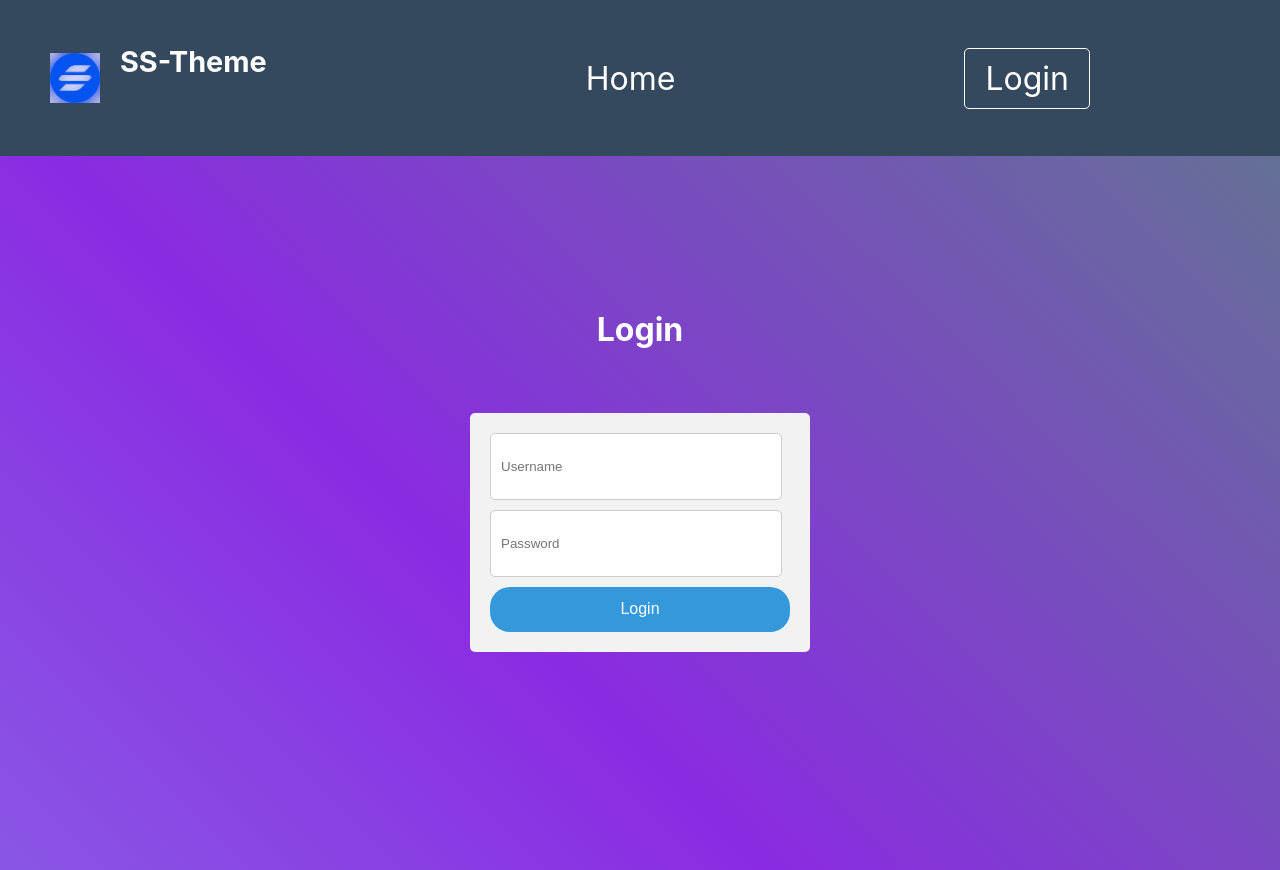
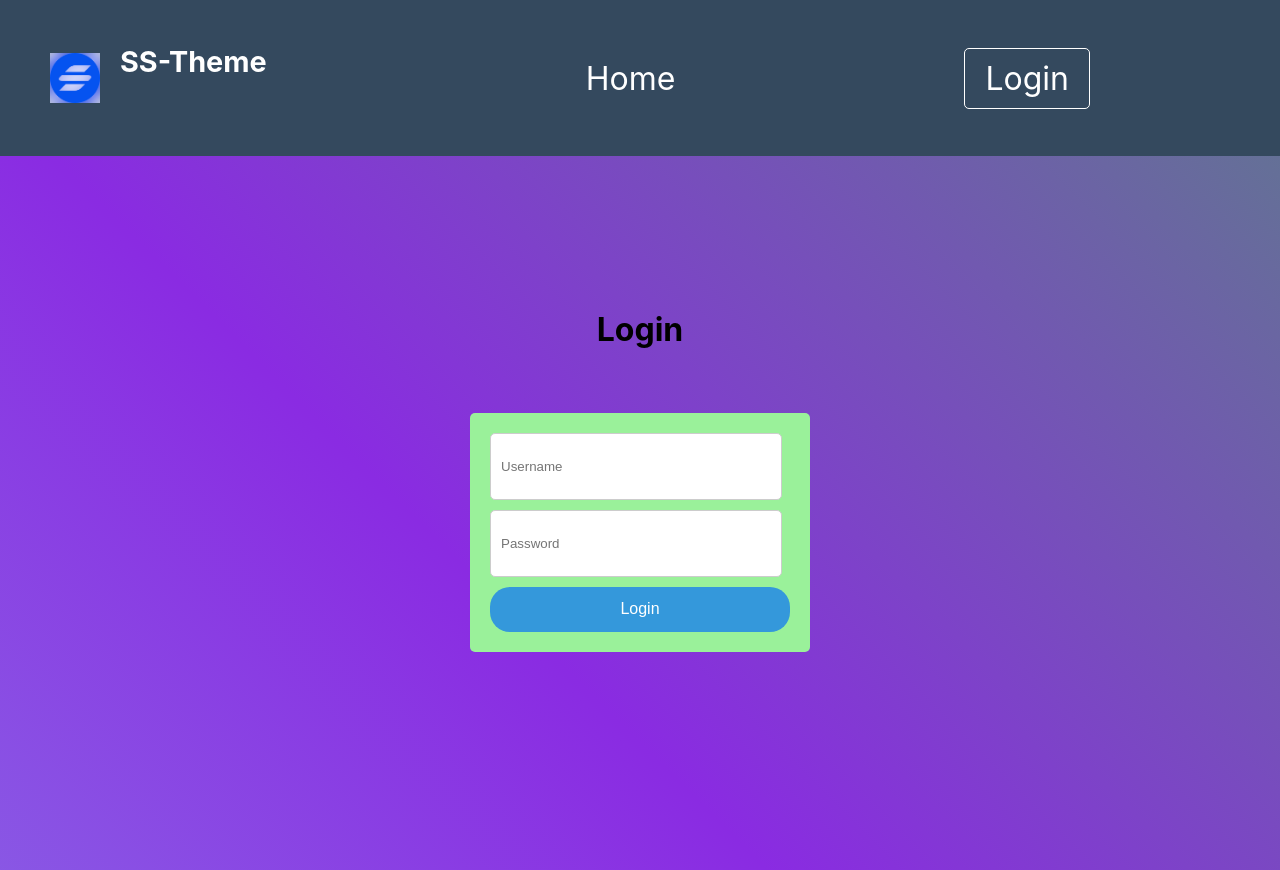
Before and after one commit to Koray497/SS-Theme, a React (Create React App) app in the folder frontend/: page /login in a window 1280 px wide. Built offline with nearby package versions, Linux system fonts and the light colour scheme.

Commit message:
login bg

```diff
--- a/frontend/src/css/Login.css
+++ b/frontend/src/css/Login.css
@@ -4,7 +4,6 @@
     align-items: center;
     justify-content: center;
     height: 100vh;
-    color: white;
   }
 
   h1 {
@@ -15,6 +14,7 @@
   .form-container {
     display: flex;
     flex-direction: column;
+    background-color: #9af19a; /* Replace with the color you want */
     width: 300px;
   }
 
```
